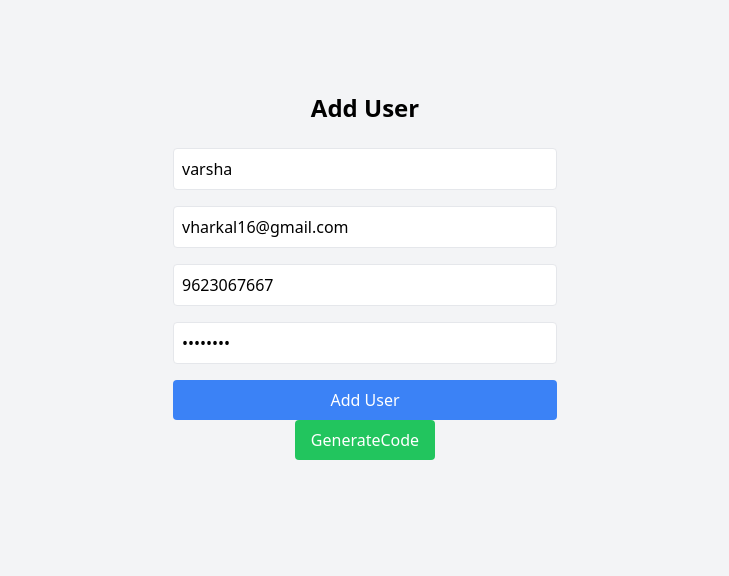
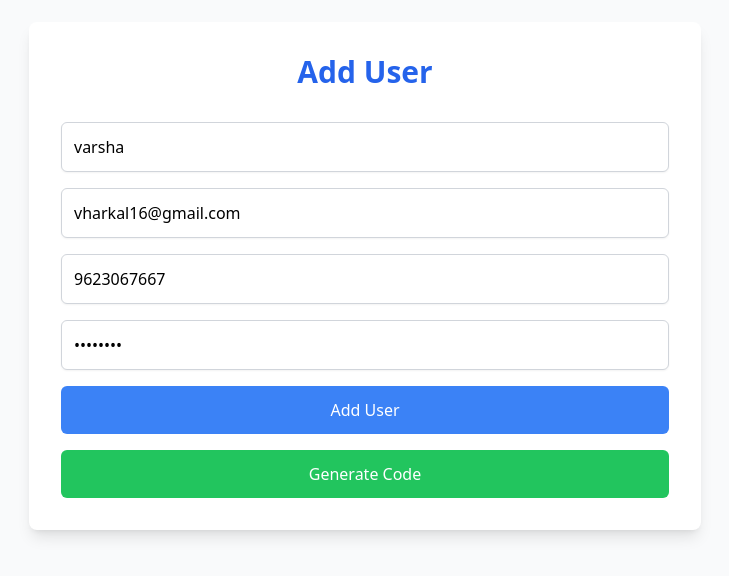
Before and after one commit to varsha016/neweditor, a Next.js app: page /admin/addUsers in a window 1280 px wide. Shown: the part 124-700 px from the top of the page, without its empty margins (275-1004 px from the left). Built offline with nearby package versions, Linux system fonts and the light colour scheme.

Commit message:
updated texteditor

```diff
--- a/package.json
+++ b/package.json
@@ -29,8 +29,8 @@
     "observer": "^0.0.2",
     "pdf-lib": "^1.17.1",
     "quill": "^2.0.3",
-    "react": "^19.0.0",
-    "react-dom": "^19.0.0",
+    "react": "^18.3.1",
+    "react-dom": "^18.3.1",
     "react-icons": "^5.4.0",
     "react-quill": "^2.0.0",
     "react-resize-observer": "^1.1.1",
--- a/src/app/admin/AdminLogin/page.jsx
+++ b/src/app/admin/AdminLogin/page.jsx
@@ -9,8 +9,6 @@
     const [email, setEmail] = useState("");
     const [password, setPassword] = useState("");
     const [loading, setLoading] = useState(false);
-
-
 
     const handleLogin = async () => {
         // Basic validation
@@ -25,8 +23,7 @@
             const response = await axios.post("/api/adminLogin", {
                 email,
                 password
-            },
-            );
+            });
             console.log("Login successful:", response.data);
             // Check if response contains token
             if (response.data?.token) {
@@ -45,29 +42,32 @@
     };
 
     return (
-        <div className="flex flex-col items-center justify-center h-screen bg-gray-600">
-            <h1 className="text-2xl font-bold mb-4 text-white">Admin Login</h1>
+        <div className="flex flex-col items-center justify-center h-screen bg-slate-700">
+            <div className="bg-white hover:bg-slate-300 p-8 rounded-lg shadow-lg max-w-sm w-full">
+                <h1 className="text-3xl font-semibold text-center text-gray-800 mb-6">Admin Login</h1>
+
                 <input
                     type="email"
                     placeholder="Email"
-                className="mb-2 p-2 border rounded w-64"
+                    className="mb-4 p-3 w-full border border-gray-300 rounded-lg focus:outline-none focus:ring-2 focus:ring-blue-500"
                     value={email}
                     onChange={(e) => setEmail(e.target.value)}
                 />
                 <input
                     type="password"
                     placeholder="Password"
-                className="mb-2 p-2 border rounded w-64"
+                    className="mb-4 p-3 w-full border border-gray-300 rounded-lg focus:outline-none focus:ring-2 focus:ring-blue-500"
                     value={password}
                     onChange={(e) => setPassword(e.target.value)}
                 />
                 <button
                     onClick={handleLogin}
-                className={`bg-blue-500 text-white px-4 py-2 rounded hover:bg-blue-600 ${loading ? "opacity-50 cursor-not-allowed" : ""}`}
+                    className={`w-full text-xl p-3 bg-blue-500  text-white font-semibold rounded-lg hover:bg-blue-600 transition duration-200 ${loading ? "opacity-50 cursor-not-allowed" : ""}`}
                     disabled={loading} // Disable button during loading
                 >
                     {loading ? "Logging in..." : "Login"}
                 </button>
             </div>
+        </div>
     );
 }
--- a/src/app/admin/addUsers/page.jsx
+++ b/src/app/admin/addUsers/page.jsx
@@ -67,15 +67,20 @@
             setLoading(false);
         }
     };
+
     const navigatetoGenreateCode = () => {
         router.push("/admin/generateCode");
     };
+
     return (
-        <div className="min-h-screen flex flex-col items-center justify-center bg-gray-100 p-4">
-            <h1 className="text-2xl font-bold mb-6">Add User</h1>
-            {error && <div className="text-red-500 mb-4">{error}</div>}
-            {successMessage && <div className="text-green-500 mb-4">{successMessage}</div>}
-            <div className="w-full max-w-sm space-y-4">
+        <div className="min-h-screen flex flex-col items-center justify-center bg-gray-50 p-4">
+            <div className="max-w-2xl w-full bg-white shadow-lg rounded-lg p-8">
+                <h1 className="text-3xl font-semibold text-center text-blue-600 mb-8">Add User</h1>
+
+                {error && <div className="text-red-500 mb-4 text-center">{error}</div>}
+                {successMessage && <div className="text-green-500 mb-4 text-center">{successMessage}</div>}
+
+                <div className="space-y-4">
                     {/* User Form */}
                     <input
                         type="text"
@@ -83,7 +88,7 @@
                         placeholder="Name"
                         value={formData.name}
                         onChange={handleInputChange}
-                    className="w-full p-2 border rounded"
+                        className="w-full p-3 border border-gray-300 rounded-md shadow-sm focus:outline-none focus:ring-2 focus:ring-blue-500"
                     />
                     <input
                         type="email"
@@ -91,7 +96,7 @@
                         placeholder="Email"
                         value={formData.email}
                         onChange={handleInputChange}
-                    className="w-full p-2 border rounded"
+                        className="w-full p-3 border border-gray-300 rounded-md shadow-sm focus:outline-none focus:ring-2 focus:ring-blue-500"
                     />
                     <input
                         type="number"
@@ -99,7 +104,7 @@
                         placeholder="Mobile"
                         value={formData.mobile}
                         onChange={handleInputChange}
-                    className="w-full p-2 border rounded"
+                        className="w-full p-3 border border-gray-300 rounded-md shadow-sm focus:outline-none focus:ring-2 focus:ring-blue-500"
                     />
                     <input
                         type="password"
@@ -107,31 +112,39 @@
                         placeholder="Password"
                         value={formData.password}
                         onChange={handleInputChange}
-                    className="w-full p-2 border rounded"
+                        className="w-full p-3 border border-gray-300 rounded-md shadow-sm focus:outline-none focus:ring-2 focus:ring-blue-500"
                     />
+
                     <button
                         onClick={handleAddUser}
-                    className="w-full bg-blue-500 text-white py-2 rounded hover:bg-blue-600"
+                        className="w-full bg-blue-500 text-white py-3 rounded-md hover:bg-blue-600 transition-all duration-200"
                         disabled={loading}
                     >
                         {loading ? "Adding User..." : "Add User"}
                     </button>
+
+                    <button
+                        onClick={navigatetoGenreateCode}
+                        className="w-full mt-4 bg-green-500 text-white py-3 rounded-md hover:bg-green-600 transition-all duration-200"
+                    >
+                        Generate Code
+                    </button>
                 </div>
-            <button onClick={navigatetoGenreateCode} className="bg-green-500 text-white py-2 px-4 rounded hover:bg-green-600">GenerateCode</button>
+
                 {/* Code Generator Section */}
-            {/* <div className="w-full max-w-sm mt-8">
-                <h2 className="text-xl font-bold mb-4">Generate Codes</h2>
-                <div className="flex items-center space-x-2 mb-4">
+                {/* <div className="w-full mt-8">
+                    <h2 className="text-xl font-semibold text-center text-gray-700 mb-4">Generate Codes</h2>
+                    <div className="flex items-center justify-center space-x-4 mb-4">
                         <input
                             type="number"
                             value={codeCount}
                             onChange={(e) => setCodeCount(Number(e.target.value))}
-                        className="w-20 p-2 border rounded"
+                            className="w-24 p-3 border border-gray-300 rounded-md shadow-sm focus:outline-none focus:ring-2 focus:ring-blue-500"
                             disabled={loading}
                         />
                         <button
                             onClick={handleGenerateCodes}
-                        className="bg-green-500 text-white py-2 px-4 rounded hover:bg-green-600"
+                            className="bg-green-500 text-white py-3 px-6 rounded-md hover:bg-green-600 transition-all duration-200"
                             disabled={loading}
                         >
                             {loading ? "Generating..." : "Generate & Send Codes"}
@@ -146,6 +159,7 @@
                     </ul>
                 </div> */}
             </div>
+        </div>
     );
 };
 
--- a/src/app/admin/dashboard/page.jsx
+++ b/src/app/admin/dashboard/page.jsx
@@ -90,18 +90,15 @@
 
     if (loading) return <div>Loading...</div>;
 
-    // return (<div className="min-h-screen flex items-center justify-center bg-gradient-to-r from-purple-400 via-pink-500 to-red-500">
     return (
-        <div className=" bg-gray-900">
-            {/* <div className="flex justify-center ">
-            </div> */}
+        <div className="bg-gray-900">
+            <div className="min-h-screen flex items-center justify-center py-10 px-4">
+                <div className="container mx-auto p-6 bg-gray-800 rounded-lg shadow-lg w-full max-w-7xl">
+                    <h1 className="text-4xl font-semibold mb-6 text-gray-300 hover:text-slate-400 text-center">
+                        Dashboard - User Codes
+                    </h1>
 
-            <div className="min-h-screen flex items-center justify-center bg-gray-900">
-
-                <div className="container mx-auto p-6 bg-gray-50 rounded-lg shadow-lg">
-                    <h1 className="text-4xl font-semibold mb-6  text-gray-300  hover:text-slate-400">Dashboard - User Codes</h1>
-
-                    <div className="flex gap-4 mb-6">
+                    <div className="flex gap-4 mb-6 justify-center">
                         <button
                             onClick={deleteAllUsers}
                             className="bg-red-500 hover:bg-red-600 text-white py-2 px-4 rounded-md shadow-md transform transition-all duration-300 ease-in-out flex items-center justify-center space-x-2"
@@ -119,7 +116,8 @@
                         </button>
                     </div>
 
-                    <table className="min-w-full bg-white rounded-lg shadow-lg table-auto">
+                    <div className="overflow-x-auto bg-white rounded-lg shadow-lg">
+                        <table className="min-w-full table-auto">
                             <thead>
                                 <tr className="bg-gray-100 text-gray-600">
                                     <th className="px-4 py-3 border text-left">Name</th>
@@ -129,8 +127,8 @@
                                 </tr>
                             </thead>
                             <tbody>
-                            {users.length > 0 ? (
-                                users.map((user) => (
+                                {users?.length > 0 ? (
+                                    users?.map((user) => (
                                         <tr key={user.email} className="hover:bg-gray-50 transition-all">
                                             <td className="px-4 py-3 border">{user.name}</td>
                                             <td className="px-4 py-3 border">{user.email}</td>
@@ -171,6 +169,7 @@
                     </div>
                 </div>
             </div>
+        </div>
     );
 };
 
--- a/src/app/api/generateCode/route.js
+++ b/src/app/api/generateCode/route.js
@@ -9,7 +9,7 @@
 const nodemailer = require('nodemailer');
 
 connectDB();
-console.log("RESEND_API_KEY:", process.env.RESEND_API_KEY);
+// console.log("RESEND_API_KEY:", process.env.RESEND_API_KEY);
 
 // let resend;
 // try {
```
Also changed, not shown: src/app/admin/generateCode/page.jsx (+17 -19 lines), 1 other file (tests, documents, lock files or other folders). Lines whose indentation alone changed are shown as unchanged.
